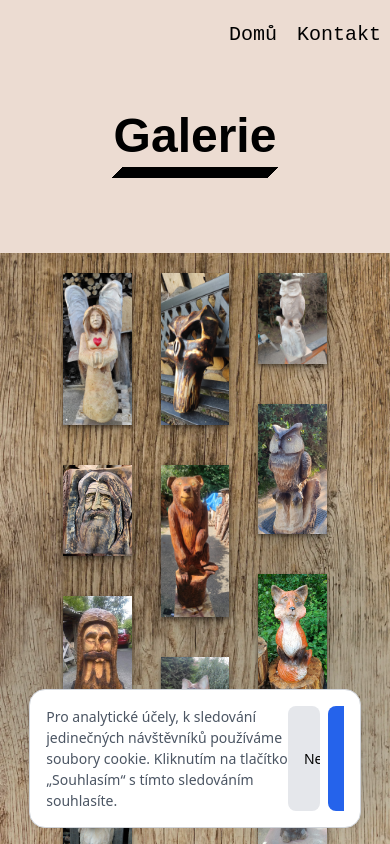
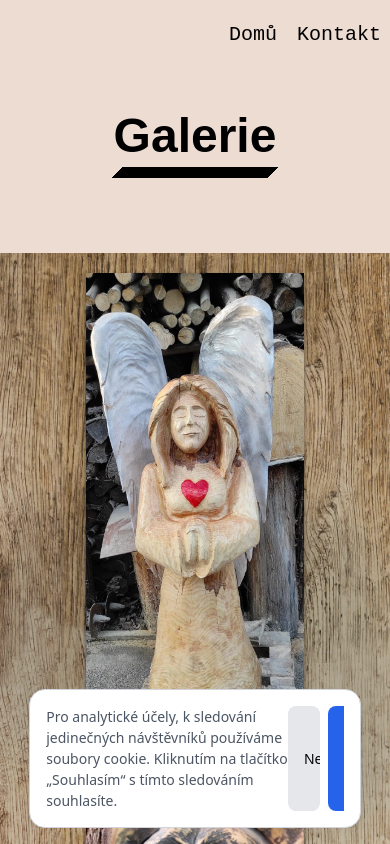
Before and after one commit to Flamchu/lubomirkucera, a React (Vite) app: page /galerie in a window 390 px wide. Shown: the top 844 px of the page. Built offline with nearby package versions, Linux system fonts and the light colour scheme.

Commit message:
gallery responsive

```diff
--- a/src/components/Gallery.tsx
+++ b/src/components/Gallery.tsx
@@ -74,6 +74,42 @@ const Gallery: React.FC = () => {
 					<FullscreenImage src={image31} alt="Description of image 31" />
 					<FullscreenImage src={image11} alt="Description of image 11" />
 				</div>
+				<div className="gallery-column-tablet">
+					<FullscreenImage src={image1} alt="Description of image 1" />
+					<FullscreenImage src={image2} alt="Description of image 2" />
+					<FullscreenImage src={image3} alt="Description of image 3" />
+					<FullscreenImage src={image4} alt="Description of image 4" />
+					<FullscreenImage src={image5} alt="Description of image 5" />
+					<FullscreenImage src={image6} alt="Description of image 6" />
+					<FullscreenImage src={image7} alt="Description of image 7" />
+					<FullscreenImage src={image8} alt="Description of image 8" />
+					<FullscreenImage src={image9} alt="Description of image 9" />
+					<FullscreenImage src={image10} alt="Description of image 10" />
+					<FullscreenImage src={image12} alt="Description of image 12" />
+					<FullscreenImage src={image13} alt="Description of image 13" />
+					<FullscreenImage src={image14} alt="Description of image 14" />
+					<FullscreenImage src={image15} alt="Description of image 15" />
+					<FullscreenImage src={image16} alt="Description of image 16" />
+					</div>
+
+				<div className="gallery-column-tablet">
+				<FullscreenImage src={image17} alt="Description of image 17" />
+					<FullscreenImage src={image18} alt="Description of image 18" />
+					<FullscreenImage src={image19} alt="Description of image 19" />
+					<FullscreenImage src={image20} alt="Description of image 20" />
+					<FullscreenImage src={image21} alt="Description of image 21" />
+					<FullscreenImage src={image22} alt="Description of image 22" />
+					<FullscreenImage src={image23} alt="Description of image 23" />
+					<FullscreenImage src={image24} alt="Description of image 24" />
+					<FullscreenImage src={image25} alt="Description of image 25" />
+					<FullscreenImage src={image26} alt="Description of image 26" />
+					<FullscreenImage src={image27} alt="Description of image 27" />
+					<FullscreenImage src={image28} alt="Description of image 28" />
+					<FullscreenImage src={image29} alt="Description of image 29" />
+					<FullscreenImage src={image30} alt="Description of image 30" />
+					<FullscreenImage src={image31} alt="Description of image 31" />
+					<FullscreenImage src={image11} alt="Description of image 11" />
+				</div>
 			</div>
 		</div>
 	);
--- a/src/scss/components/gallery-component.scss
+++ b/src/scss/components/gallery-component.scss
@@ -13,3 +13,36 @@
 		box-shadow: rgba(0, 0, 0, 0.4) 0px 2px 4px, rgba(0, 0, 0, 0.3) 0px 7px 13px -3px, rgba(0, 0, 0, 0.2) 0px -3px 0px inset;
 	}
 }
+
+.gallery-column-tablet {
+	display: flex;
+	align-content: center;
+	width: 35%;
+	flex-direction: column;
+	img {
+		margin: 20px 0;
+		box-shadow: rgba(0, 0, 0, 0.4) 0px 2px 4px, rgba(0, 0, 0, 0.3) 0px 7px 13px -3px, rgba(0, 0, 0, 0.2) 0px -3px 0px inset;
+	}
+}
+
+@media only screen and (min-width: 1000px) {
+	.gallery-column-tablet{
+		display: none;
+	}
+  }
+
+@media only screen and (max-width: 1000px) {
+	.gallery-column{
+		display: none;
+	}
+  }
+
+  @media only screen and (max-width: 600px) {
+	.gallery-flex{
+		flex-direction: column;
+		align-items: center;
+		.gallery-column-tablet{
+			width: 80%;
+		}
+	}
+  }
```
